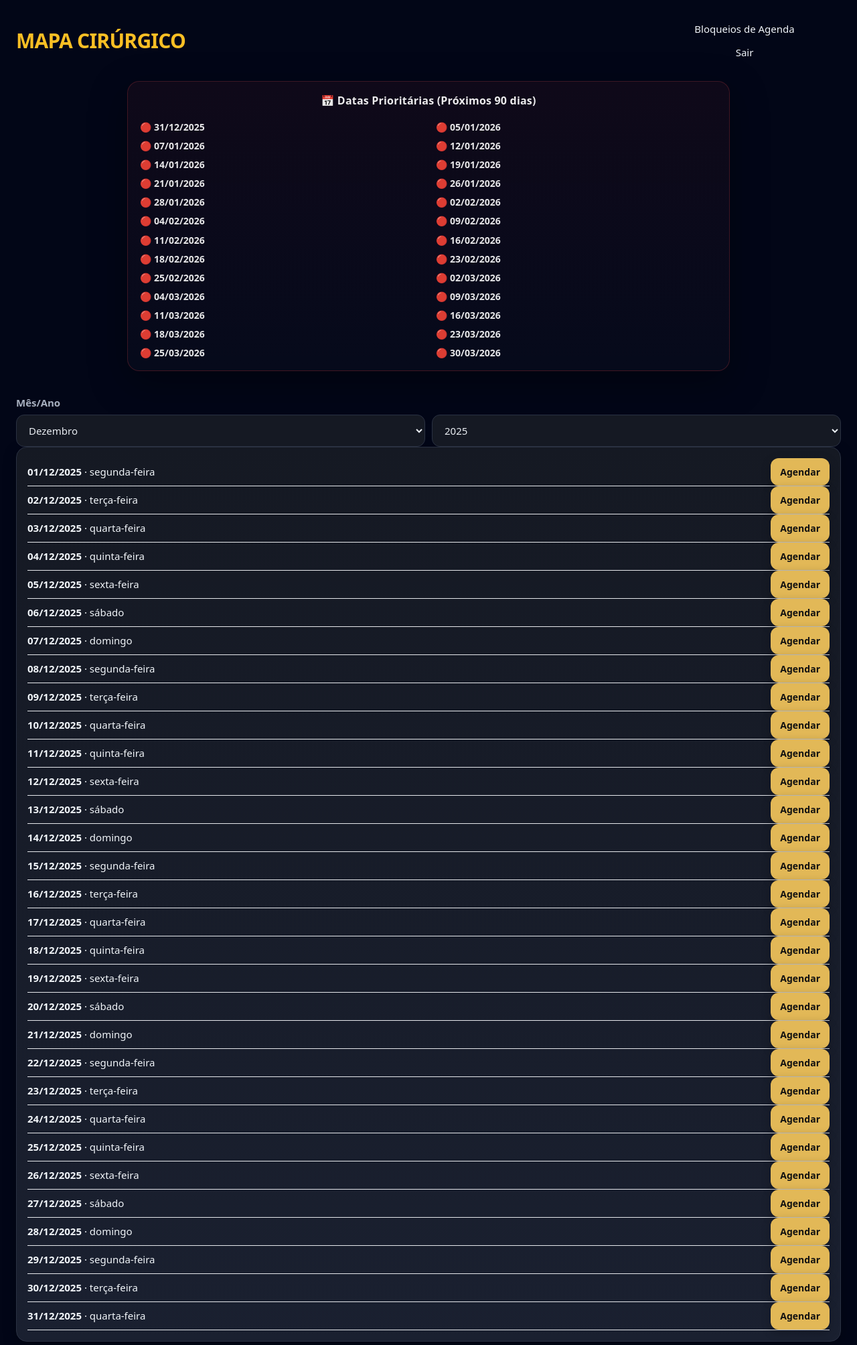
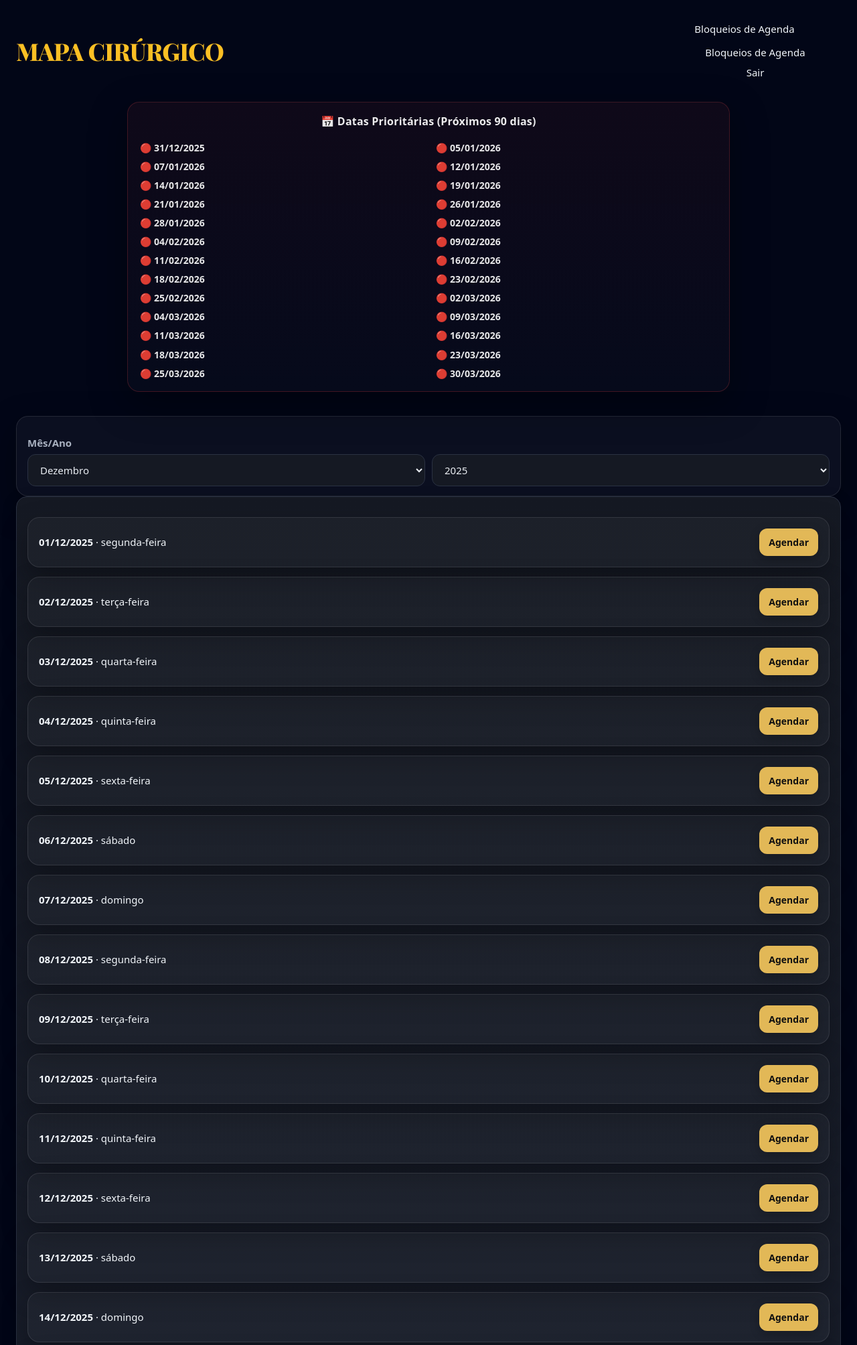
Before and after one commit to NextLevel2025Medical/agenda_consultorios, a FastAPI app: page /mapa in a window 1280 px wide. Shown: the top 2008 px of the page at 67% size. Run offline with FastAPI, Linux system fonts and the light colour scheme; the visitor is signed in with stand-in values (Sample User, id 1); data comes from the database, SQL or seed files in the repository; data that the repository does not hold is empty; some libraries are stand-ins or nearby versions.

Commit message:
Add files via upload

```diff
--- a/templates/base.html
+++ b/templates/base.html
@@ -7,13 +7,23 @@
   <script src="https://unpkg.com/htmx.org@1.9.12"></script>
   <title>{{ title or "Agenda de Consultórios" }}</title>
   <link rel="stylesheet" href="/static/globals.css">
+  <link rel="preconnect" href="https://fonts.googleapis.com">
+  <link rel="preconnect" href="https://fonts.gstatic.com" crossorigin>
+  <link href="https://fonts.googleapis.com/css2?family=Playfair+Display:wght@600;700;800&display=swap" rel="stylesheet">
+
+  <style>
+    .brand-title{
+      font-family: "Playfair Display", serif;
+      letter-spacing: 0.04em;
+    }
+  </style>
 </head>
 
 <body class="min-h-screen bg-slate-950 text-slate-100">
   <div class="mx-auto max-w-7xl px-6 py-8">
     <div class="flex items-center justify-between gap-4">
       <div>
-        <h1 class="text-3xl font-extrabold tracking-tight text-amber-400">
+        <h1 class="brand-title text-4xl font-extrabold tracking-tight text-amber-400">
           MAPA CIRÚRGICO
         </h1>
       </div>
@@ -22,9 +32,14 @@
       <div class="top-actions flex flex-col gap-3 items-stretch">
         <a class="btn-secondary w-72 text-center" href="/bloqueios">Bloqueios de Agenda</a>
 
-        <form method="post" action="/logout">
-          <button class="btn-secondary w-72 text-center" type="submit">Sair</button>
-        </form>
+        <div class="flex flex-col items-end gap-2">
+          <a class="btn-secondary w-64 text-center" href="/bloqueios">Bloqueios de Agenda</a>
+
+          <form method="post" action="/logout" class="w-64">
+            <button type="submit" class="btn-secondary w-full">Sair</button>
+          </form>
+        </div>
+
       </div>
       {% endif %}
     </div>
--- a/templates/mapa.html
+++ b/templates/mapa.html
@@ -264,6 +264,24 @@
     color: rgba(255,255,255,.88);
   }
 
+  .filters-panel{
+    margin-top: 18px;
+    padding: 14px 16px;
+    border-radius: 18px;
+    border: 1px solid rgba(255,255,255,.10);
+    background: rgba(255,255,255,.04);
+    box-shadow: 0 18px 50px rgba(0,0,0,.35);
+  }
+
+  .day-block{
+    margin-top: 14px;
+    padding: 16px;
+    border-radius: 18px;
+    border: 1px solid rgba(255,255,255,.10);
+    background: rgba(255,255,255,.03);
+    box-shadow: 0 16px 40px rgba(0,0,0,.30);
+  }
+
 </style>
 
 <div class="page">
@@ -288,11 +306,10 @@
       </div>
     </div>
 
-    <div class="controls">
-      <label class="lbl">Mês/Ano</label>
-
-      <!-- (1) troca do input type="month" por selects (mais confiável) -->
-      <div class="month-controls">
+    <div class="filters-panel">
+      <div class="controls">
+        <label class="lbl">Mês/Ano</label>
+        <div class="month-controls">
         <select id="monthSelect" class="input">
           <option value="01" {% if sel_month == "01" %}selected{% endif %}>Janeiro</option>
           <option value="02" {% if sel_month == "02" %}selected{% endif %}>Fevereiro</option>
@@ -314,6 +331,7 @@
             <option value="{{ yy }}" {% if yy|string == sel_year %}selected{% endif %}>{{ yy }}</option>
           {% endfor %}
         </select>
+        </div>
       </div>
     </div>
   </div>
@@ -440,7 +458,6 @@
 
       </div>
 
-      <hr class="sep" />
     {% endfor %}
   </div>
 </div>
@@ -571,5 +588,21 @@
   });
 </script>
 
+<script>
+  (function(){
+    const monthSel = document.getElementById("monthSelect");
+    const yearSel  = document.getElementById("yearSelect");
+    if(!monthSel || !yearSel) return;
+
+    function go(){
+      const m = monthSel.value; // "01", "02", ...
+      const y = yearSel.value;  // "2026"
+      window.location.href = `/mapa?month=${y}-${m}`;
+    }
+
+    monthSel.addEventListener("change", go);
+    yearSel.addEventListener("change", go);
+  })();
+</script>
 
 {% endblock %}
```
